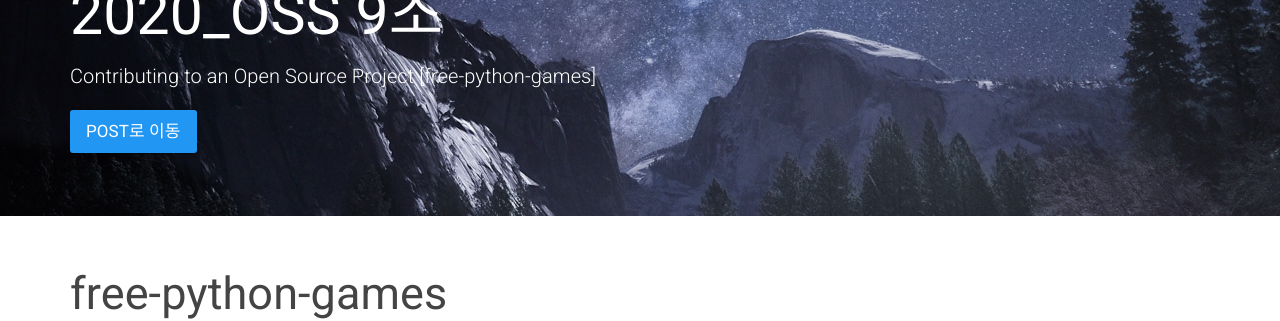
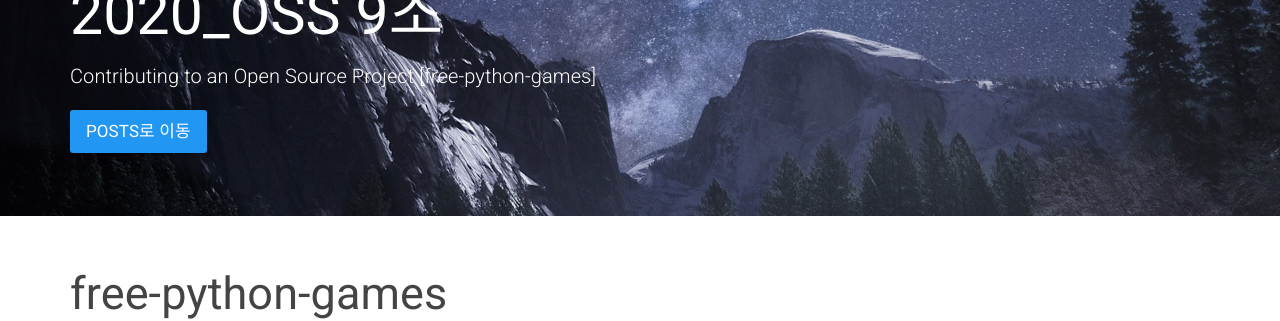
Before and after one commit to doolim98/2020-2-OSS-9, a Jekyll site: the page built from index.html, in a window 1280 px wide and 1199 px high. Shown: the part 139-460 px from the top of the window. Built offline with Jekyll 4.4.1, drawn with Linux system fonts in a browser that asks for light colours.

Commit message:
Update index.html

```diff
--- a/index.html
+++ b/index.html
@@ -6,7 +6,7 @@ layout: default
     <div class="container">
         <h1 style="color:white;">2020_OSS 9조</h1>
         <p style="color:white;">Contributing to an Open Source Project [free-python-games]</p>
-        <p><a class="btn btn-primary btn-lg" href="{{ site.posts.first.url | relative_url }}" role="button">Post로 이동</a></p>
+        <p><a class="btn btn-primary btn-lg" href="{{ site.posts.first.url | relative_url }}" role="button">Posts로 이동</a></p>
     </div>
 </div>
 
```
